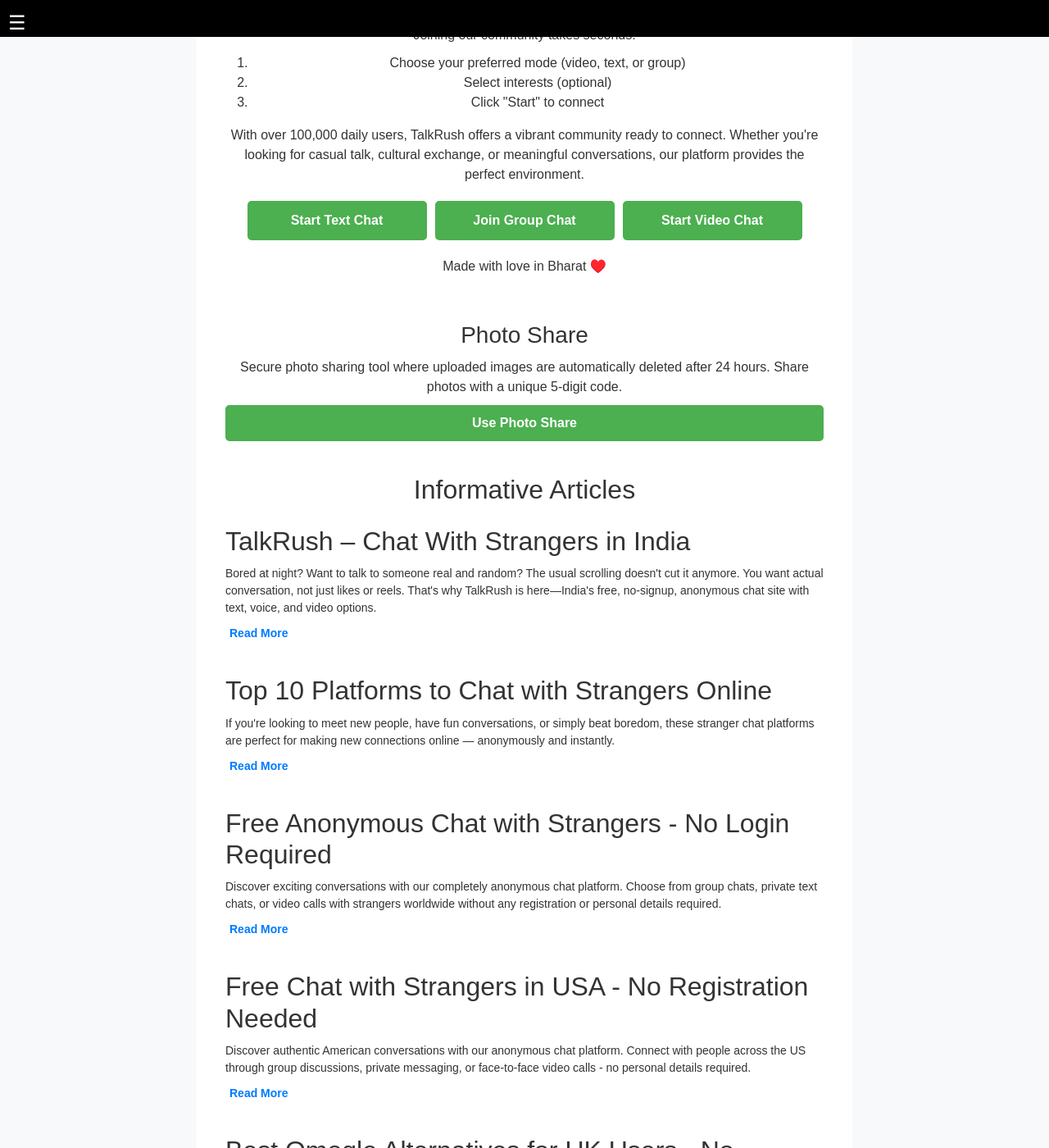
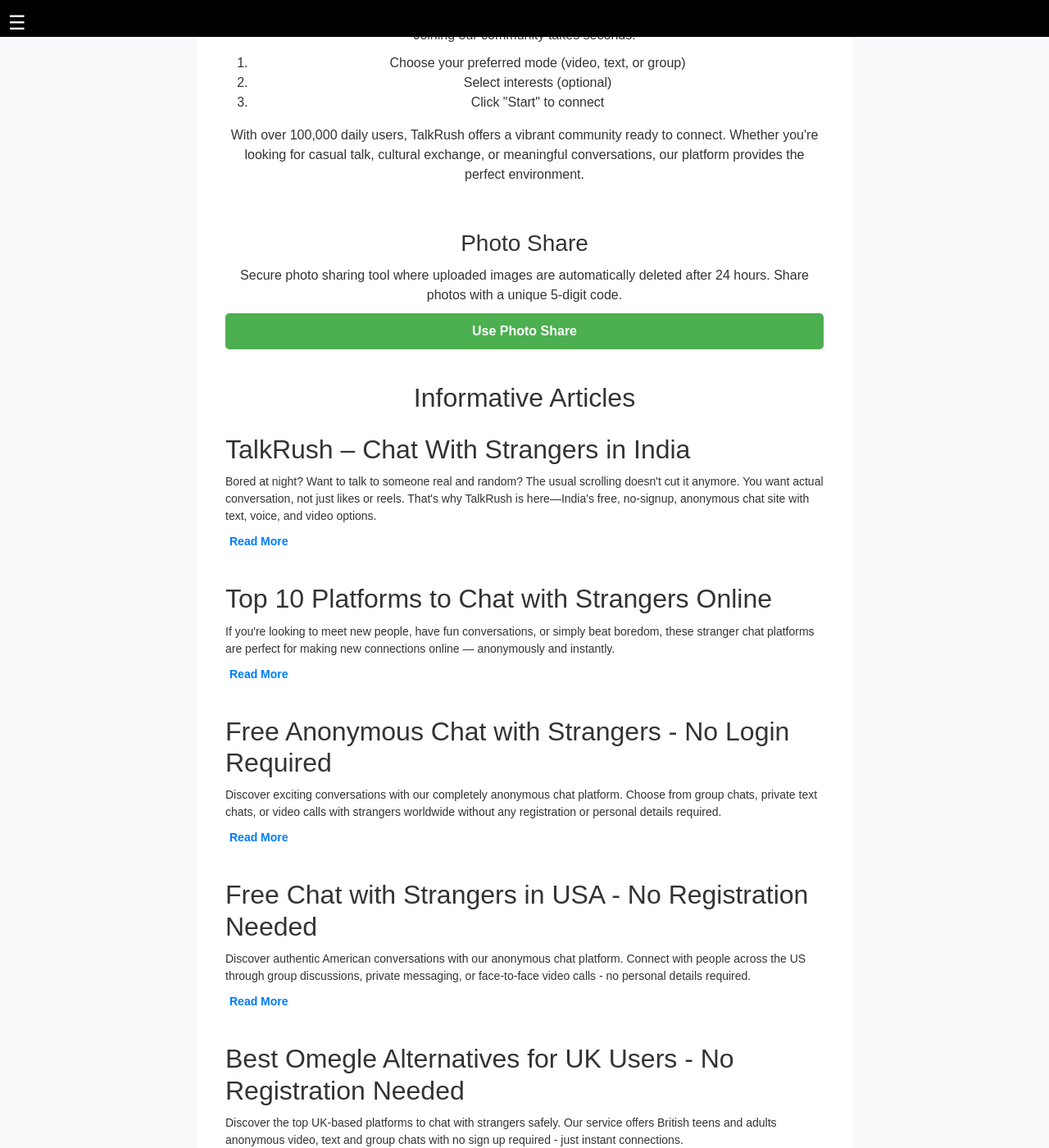
Before and after one commit to shkumaraman/shkumaraman.github.io, a Jekyll site: the page built from index.html, in a window 1280 px wide and 1400 px high, scrolled down 3654 px. Shown: the whole window at 82% size. Built offline with Jekyll 4.4.1, drawn with Linux system fonts in a browser that asks for light colours; some of the changed text lies outside the part shown.

Commit message:
Update index.html

```diff
--- a/index.html
+++ b/index.html
@@ -518,14 +518,6 @@
     </ol>
 
     <p>With over 100,000 daily users, TalkRush offers a vibrant community ready to connect. Whether you're looking for casual talk, cultural exchange, or meaningful conversations, our platform provides the perfect environment.</p>
-
-    <div class="chat-options">
-      <a href="chat/index.html" class="chat-button">Start Text Chat</a>
-      <a href="chat/group.html" class="chat-button">Join Group Chat</a>
-      <a href="chat/video.html" class="chat-button">Start Video Chat</a>
-    </div>
-
-    <p style="text-align: center; margin-top: 20px;">Made with love in Bharat ♥️</p>
   </div>
 
   <!-- Photo Share Project (kept at bottom as requested) -->
@@ -576,6 +568,8 @@
      (adsbygoogle = window.adsbygoogle || []).push({});
 </script>
 
+  <p style="text-align: center; margin-top: 20px;">Made with love in Bharat ♥️</p>
+
   <footer>
   &copy; Copyright 2024-<script>document.write(new Date().getFullYear())</script> TalkRush. All rights reserved.
   </footer>
```
